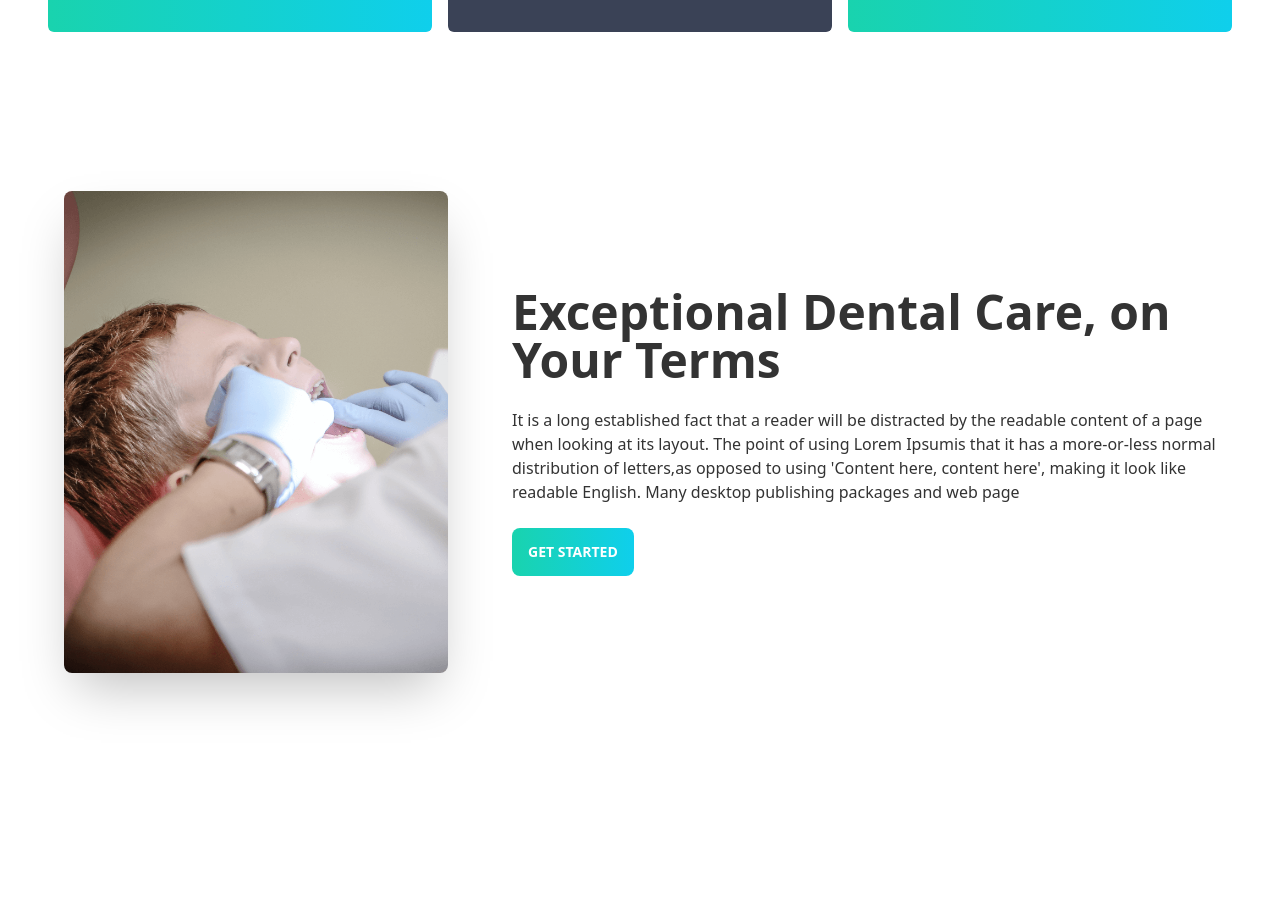
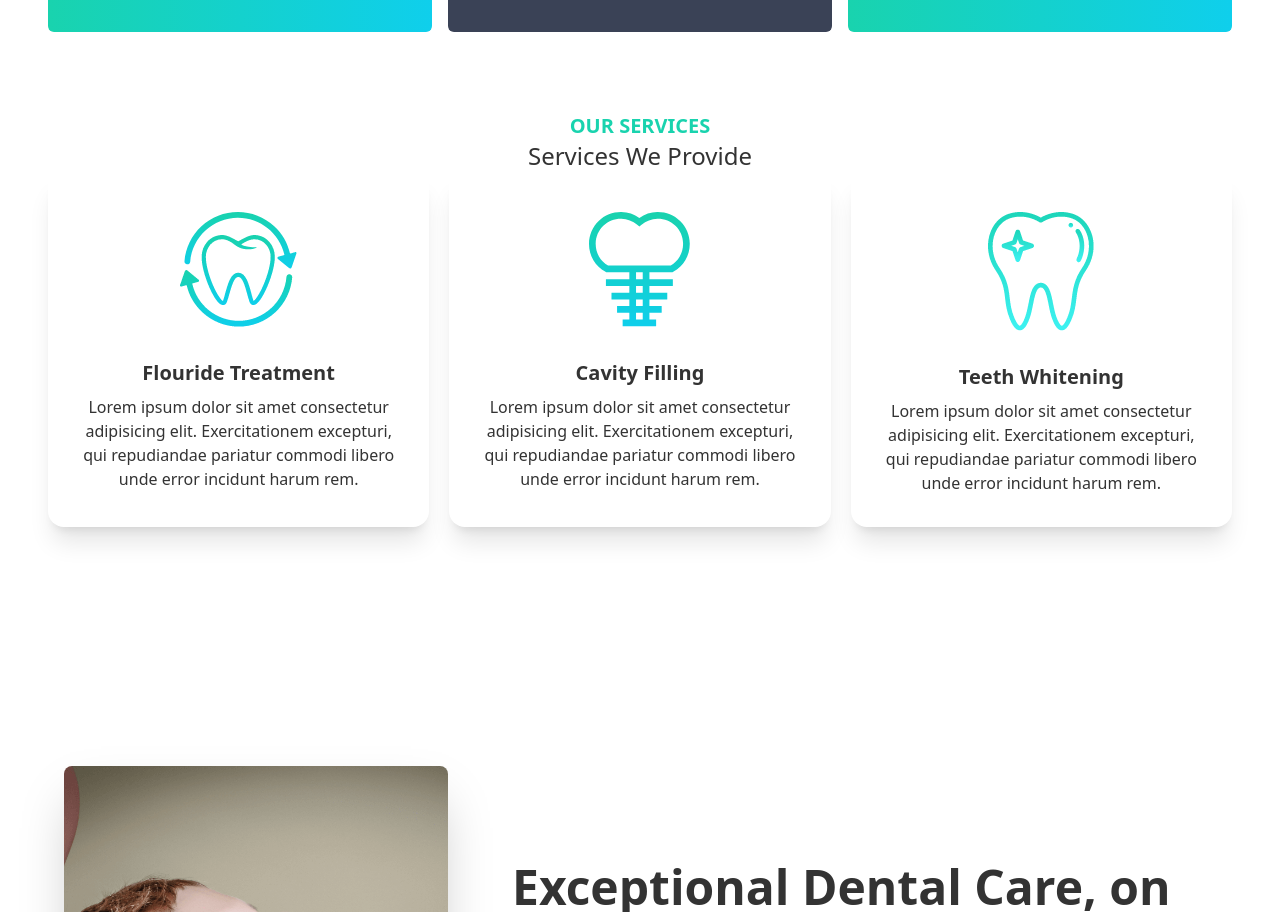
Before and after one commit to DaloarHossan/Doctor-portal-Client, a React (Create React App) app: page / in a window 1280 px wide. Shown: the part 988-1900 px from the top of the page. Before the commit the page ends 1820 px from the top, so only its background shows below. Built offline with nearby package versions, Linux system fonts and the light colour scheme.

Commit message:
services-add

```diff
--- a/src/Pages/Home/Home.js
+++ b/src/Pages/Home/Home.js
@@ -2,12 +2,14 @@ import React from 'react';
 import Banner from './Banner';
 import DentalCare from './DentalCare';
 import Info from './Info';
+import Services from './Services';
 
 const Home = () => {
 	return (
 		<div className="px-12">
 			<Banner></Banner>
 			<Info></Info>
+			<Services></Services>
 			<DentalCare></DentalCare>
 		</div>
 	);
--- /dev/null
+++ b/src/Pages/Home/Service.js
@@ -0,0 +1,18 @@
+import React from "react";
+
+const Service = ({ service }) => {
+  const { img, name, description } = service;
+  return (
+    <div className="card lg:max-w-lg shadow-xl">
+      <figure className="px-10 pt-10">
+        <img src={img} alt="Shoes" className="rounded-xl" />
+      </figure>
+      <div className="card-body items-center text-center">
+        <h2 className="card-title">{name}</h2>
+        <p>{description}</p>
+      </div>
+    </div>
+  );
+};
+
+export default Service;
--- /dev/null
+++ b/src/Pages/Home/Services.js
@@ -0,0 +1,43 @@
+import React from 'react';
+import fluoride from '../../assets/images/fluoride.png'
+import cavity from '../../assets/images/cavity.png'
+import whitening from '../../assets/images/whitening.png'
+import Service from './Service';
+
+const Services = () => {
+	const services=[
+		{_id:1,
+	name:'Flouride Treatment',
+    img:fluoride,
+	description:"Lorem ipsum dolor sit amet consectetur adipisicing elit. Exercitationem excepturi, qui repudiandae pariatur commodi libero unde error incidunt harum rem."
+},
+		{_id:2,
+	name:'Cavity Filling',
+    img:cavity,
+	description:"Lorem ipsum dolor sit amet consectetur adipisicing elit. Exercitationem excepturi, qui repudiandae pariatur commodi libero unde error incidunt harum rem."
+},
+		{_id:3,
+	name:'Teeth Whitening',
+    img:whitening,
+	description:"Lorem ipsum dolor sit amet consectetur adipisicing elit. Exercitationem excepturi, qui repudiandae pariatur commodi libero unde error incidunt harum rem."
+}
+
+]
+	return (
+		<div className="my-20">
+			<div className="text-center">
+				<h4 className="text-xl text-secondary uppercase font-semibold ">Our Services</h4>
+				<h2 className="text-2xl">Services We Provide</h2>
+			</div>
+			<div className='grid grid-cols-1 md:grid-cols-2 lg:grid-cols-3 gap-5'>
+				{
+					services.map(service=><Service
+					key={service._id}
+					service={service}></Service>)
+				}
+			</div>
+		</div>
+	);
+};
+
+export default Services;
```
